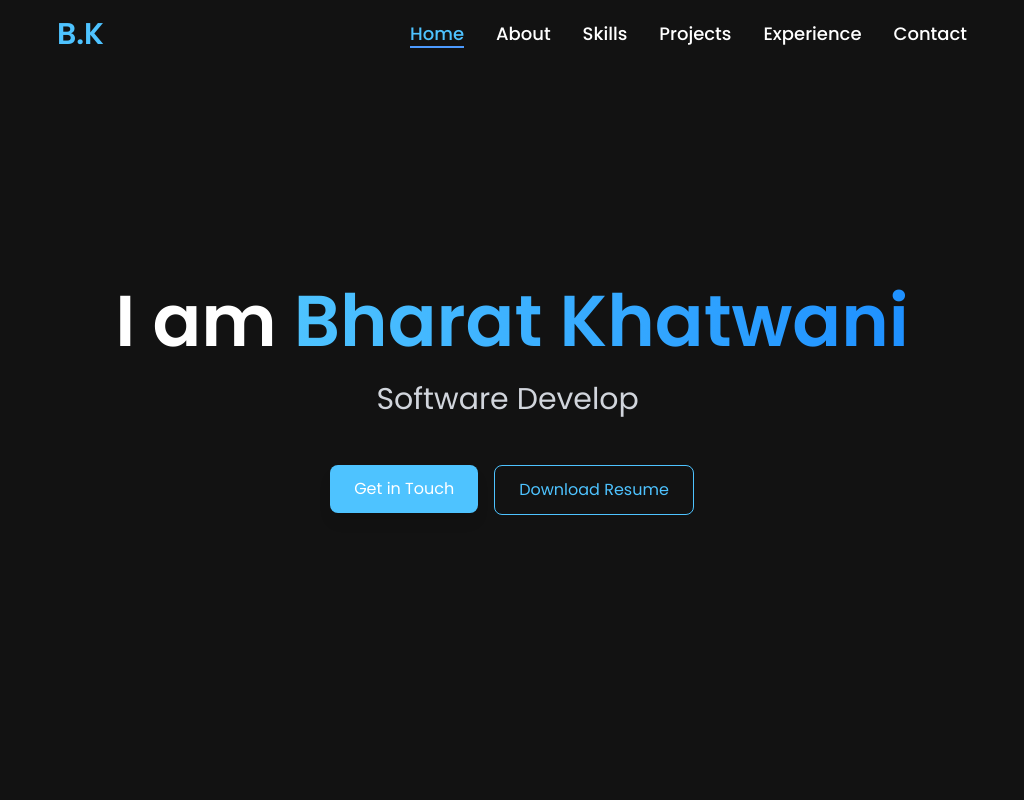
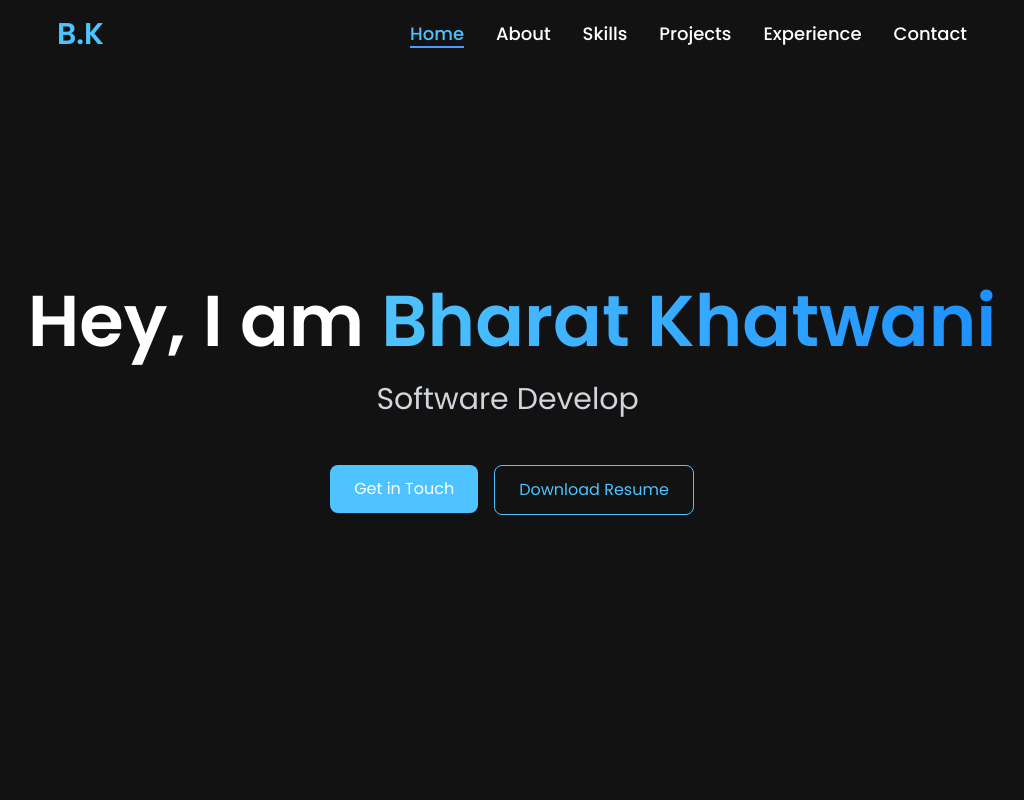
Before and after one commit to BharatKhatwani/Portfolio, a React (Vite) app: page / in a window 1280 px wide. Shown: the top 800 px of the page, without its empty margins (128-1152 px from the left). Built offline with nearby package versions, Linux system fonts and the light colour scheme.

Commit message:
'update'

```diff
--- a/src/Components/Hero.jsx
+++ b/src/Components/Hero.jsx
@@ -19,7 +19,7 @@ const Hero = () => {
       >
         {/* Title */}
         <h1 className="text-4xl md:text-7xl font-bold mb-4 text-white">
-          I am{' '}
+         Hey, I am{' '}
           <motion.span
             className="shine bg-clip-text text-transparent bg-gradient-to-r from-[#4EC3FF] to-[#1E90FF]"
             initial={{ opacity: 0 }}
```
Also changed, not shown: 1 other file (tests, documents, lock files or other folders).
